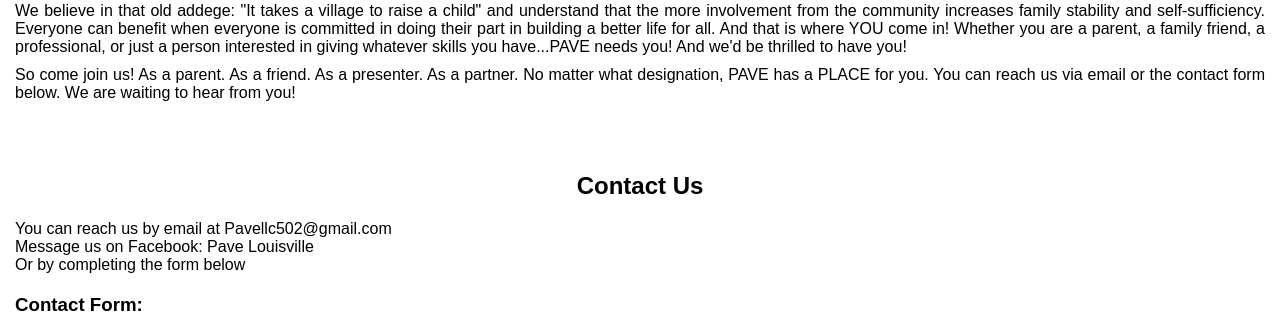
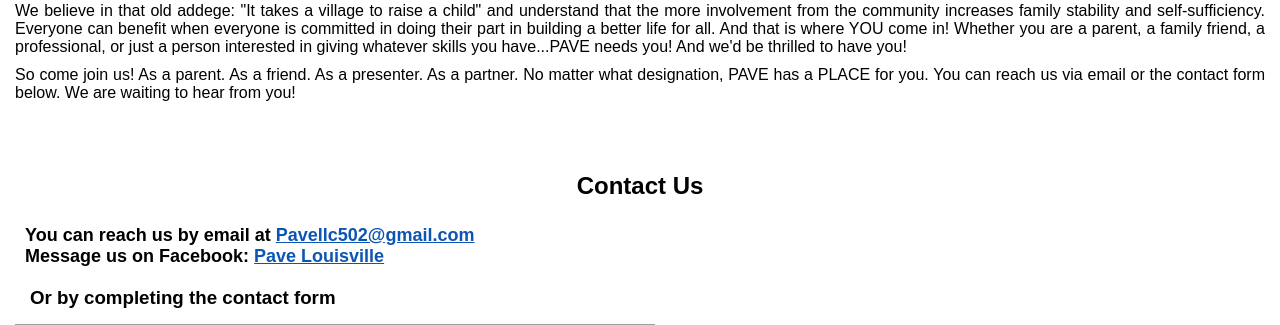
Before and after one commit to sunnyhughes/PAVE-LLC, a PHP site: page /contact.html in a window 1280 px wide. Shown: the part 187-512 px from the top of the page. Run offline with PHP 8.4, Linux system fonts and the light colour scheme; grey boxes are pictures that could not be loaded.

Commit message:
contact form improvements

```diff
--- a/contact.html
+++ b/contact.html
@@ -45,12 +45,12 @@
 
             <p id="social">You can reach us by email at <a href="mailto:Pavellc502@gmail.com">Pavellc502@gmail.com</a><br>
             Message us on Facebook: <a href="https://www.facebook.com/PAVELouisville502/">Pave Louisville</a><br>
-            Or by completing the form below
             </p>
 
-            <h3>Contact Form:</h3>
+            <h3>Or by completing the contact form</h3>
 
-            <iframe src="https://docs.google.com/forms/d/e/1FAIpQLSflmkUF0wssyBCGOUqHJe1dqH1yord6fcAkAHzfV47a12x87g/viewform?embedded=true" width="640" height="1979" frameborder="0" marginheight="0" marginwidth="0">Loading…</iframe>
+            <form><iframe src="https://docs.google.com/forms/d/e/1FAIpQLSflmkUF0wssyBCGOUqHJe1dqH1yord6fcAkAHzfV47a12x87g/viewform?embedded=true" width="640" height="1979" frameborder="0" marginheight="0" marginwidth="0">Loading…</iframe>
+            </form>
         </section>
 
     </main>
--- a/style.css
+++ b/style.css
@@ -112,7 +112,20 @@
 
 /* Contact form page */
 
-
+#contact p {
+  font-size: 18px;
+  font-weight: bold;
+  margin: 5px;
+  padding: 5px;
+}
+#contact h3{
+  margin: 10px;
+  padding: 5px;
+}
+#social a {
+  color: rgb(12, 85, 180);
+  text-decoration: underline;
+}
 
 /* Footer styles */
 
```
